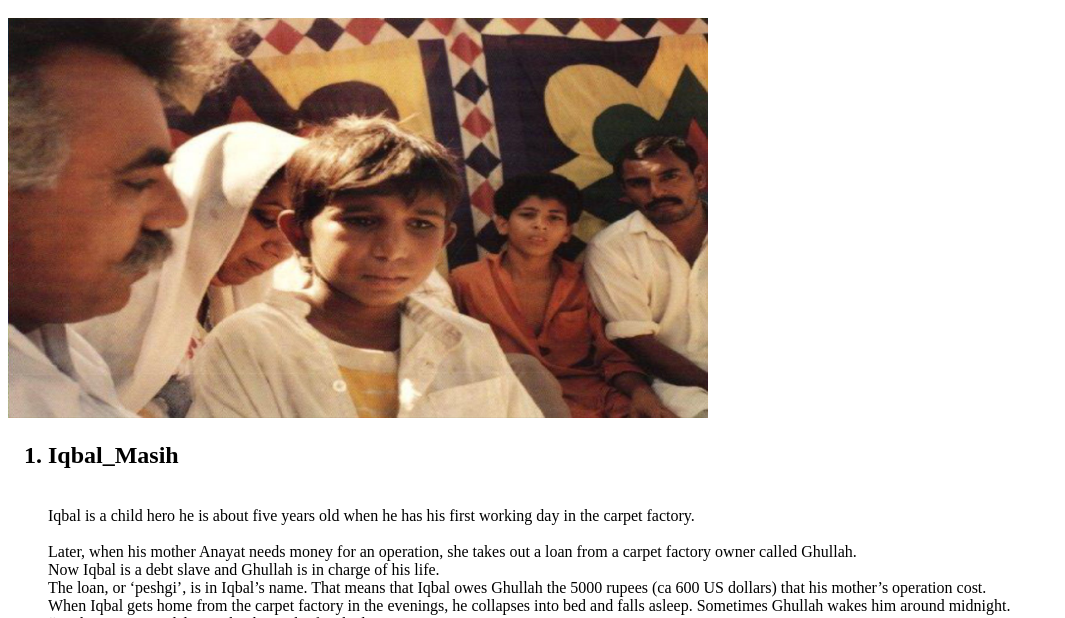
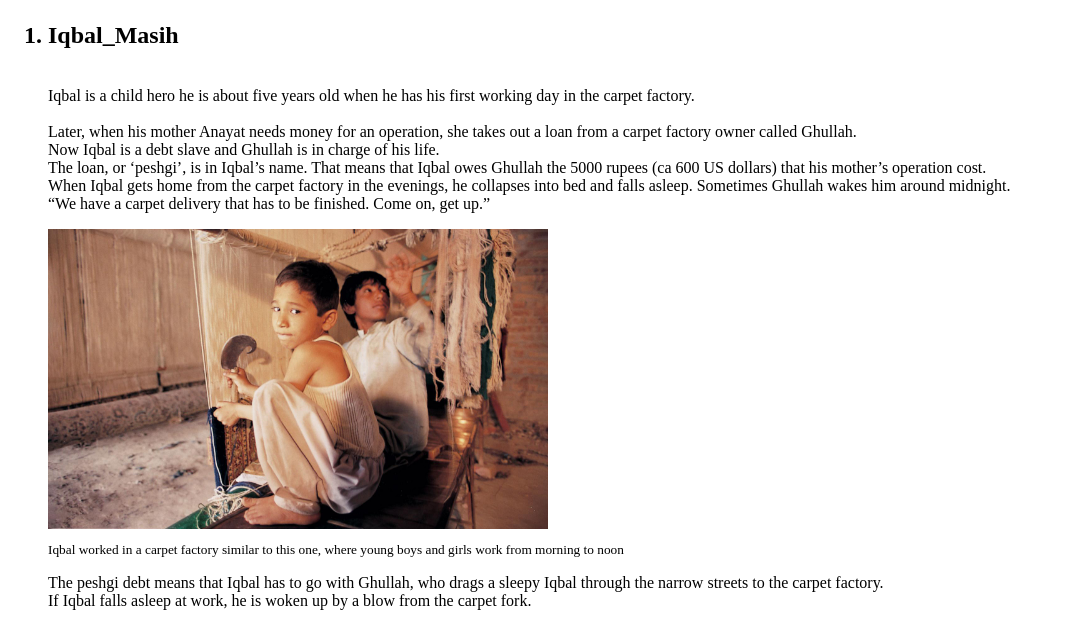
Before and after one commit to saimon145/ph-module1, a plain HTML site: page index.html in a window 1280 px wide. Shown: the part 786-1404 px from the top of the page, without its empty margins (0-1065 px from the left). Drawn offline with Linux system fonts and the light colour scheme.

Commit message:
delete first image

```diff
--- a/index.html
+++ b/index.html
@@ -17,7 +17,7 @@ allowfullscreen></iframe>
 
 </p>
 
-        <img src="image/Iqbal_Masih.png" alt="Iqbal_Masih" height="400px" width="700px">
+
        <ol> <h2><li>Iqbal_Masih</li></h2>
         <p><br>Iqbal is a child hero he is about five years old when he has his first working day in the carpet factory.<br>
            <br> Later, when his mother Anayat needs money for an operation, she takes out a loan from a carpet factory owner called Ghullah.<br>
```
